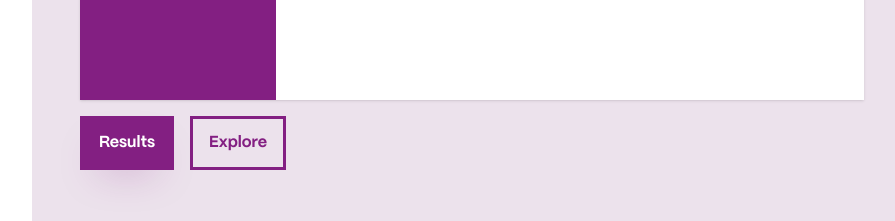
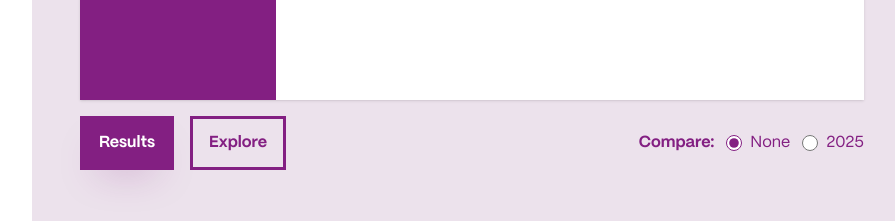
Before and after one commit to nitishspatkar/IREB-digital-sustainability-annual-survey-results-dashboard, a React (Vite) app: page /demographics in a window 1280 px wide. Shown: the part 3960-4181 px from the top of the page, without its empty margins (368-1263 px from the left). Built offline with nearby package versions, Linux system fonts and the light colour scheme.

Commit message:
implemented scatter chart for 2 other graphs as well

```diff
--- a/src/pages/demographic/graphs/DemographicProfessionalExperience.tsx
+++ b/src/pages/demographic/graphs/DemographicProfessionalExperience.tsx
@@ -1,5 +1,5 @@
 import { GenericChart } from '../../../components/GraphViews';
-import type { ChartProcessor } from '../../../components/GraphViews';
+import type { ChartProcessor, DataExtractor } from '../../../components/GraphViews';
 import { DiscussionFrequencyByExperience } from '../../explore-graphs/DiscussionFrequencyByExperience.tsx';
 import { DefinitionAwarenessByExperience } from '../../explore-graphs/DefinitionAwarenessByExperience.tsx';
 import { TrainingReasonsNoByExperience } from '../../explore-graphs/TrainingReasonsNoByExperience.tsx';
@@ -9,6 +9,8 @@ import { SustainabilityDimensionsByExperience } from '../../explore-graphs/Susta
 import { PersonIncorporatesSustainabilityByExperience } from '../../explore-graphs/PersonIncorporatesSustainabilityByExperience.tsx';
 import { HindrancesToIncorporateSustainabilityByExperience } from '../../explore-graphs/HindrancesToIncorporateSustainabilityByExperience.tsx';
 import { KnowledgeGapsByDimensionByExperience } from '../../explore-graphs/KnowledgeGapsByDimensionByExperience.tsx';
+import { createScatterPlotComparisonStrategy } from '../../../components/comparision-components/ScatterPlotComparisonStrategy';
+import { type HorizontalBarData } from '../../../components/comparision-components/HorizontalBarComparisonStrategy';
 
 // Helper to sort experience ranges naturally
 const sortExperience = (a: string, b: string) => {
@@ -67,6 +69,30 @@ const processData: ChartProcessor = (responses, palette) => {
   };
 };
 
+const professionalExperienceDataExtractor: DataExtractor<HorizontalBarData> = (responses) => {
+  const counts = new Map<string, number>();
+
+  responses.forEach((response) => {
+    const experience = response.raw.professionalExperienceYears ?? '';
+    if (experience.length > 0 && experience.toLowerCase() !== 'n/a') {
+      counts.set(experience, (counts.get(experience) ?? 0) + 1);
+    }
+  });
+
+  const sorted = Array.from(counts.entries())
+    .map(([experience, count]) => ({ label: experience, value: count }))
+    .sort((a, b) => sortExperience(a.label, b.label));
+
+  return {
+    items: sorted,
+    stats: {
+      numberOfResponses: sorted.reduce((sum, item) => sum + item.value, 0),
+    },
+  };
+};
+
+const scatterPlotComparisonStrategy = createScatterPlotComparisonStrategy();
+
 // The Component
 export const DemographicProfessionalExperience = ({
   onExplore,
@@ -78,6 +104,8 @@ export const DemographicProfessionalExperience = ({
     <GenericChart
       graphId="DemographicProfessionalExperience"
       processor={processData}
+      dataExtractor={professionalExperienceDataExtractor}
+      comparisonStrategy={scatterPlotComparisonStrategy}
       layout={{
         margin: { t: 50, r: 40, b: 60, l: 60 },
         xaxis: {
--- a/src/pages/general-awareness/graphs/DefinitionAwareness.tsx
+++ b/src/pages/general-awareness/graphs/DefinitionAwareness.tsx
@@ -1,8 +1,10 @@
 import { GenericChart } from '../../../components/GraphViews';
-import type { ChartProcessor } from '../../../components/GraphViews';
+import type { ChartProcessor, DataExtractor } from '../../../components/GraphViews';
 import { DefinitionAwarenessByRole } from '../../explore-graphs/DefinitionAwarenessByRole';
 import { DefinitionAwarenessByExperience } from '../../explore-graphs/DefinitionAwarenessByExperience';
 import { DefinitionAwarenessByAge } from '../../explore-graphs/DefinitionAwarenessByAge';
+import { createScatterPlotComparisonStrategy } from '../../../components/comparision-components/ScatterPlotComparisonStrategy';
+import { type HorizontalBarData } from '../../../components/comparision-components/HorizontalBarComparisonStrategy';
 
 const normalize = (value: string) => value.replace(/\s+/g, ' ').trim();
 
@@ -53,12 +55,46 @@ const processData: ChartProcessor = (responses, palette) => {
   };
 };
 
+const definitionAwarenessDataExtractor: DataExtractor<HorizontalBarData> = (responses) => {
+  const counts = new Map<string, number>();
+  counts.set('Yes', 0);
+  counts.set('No', 0);
+
+  responses.forEach((r) => {
+    const raw = normalize(r.raw.heardOfDigitalSustainabilityDefinition ?? '');
+    const lower = raw.toLowerCase();
+
+    if (lower === 'yes') {
+      counts.set('Yes', (counts.get('Yes') ?? 0) + 1);
+    } else if (lower === 'no') {
+      counts.set('No', (counts.get('No') ?? 0) + 1);
+    }
+  });
+
+  const labels = ['Yes', 'No'];
+  const items = labels.map((label) => ({
+    label,
+    value: counts.get(label) ?? 0,
+  }));
+
+  return {
+    items,
+    stats: {
+      numberOfResponses: items.reduce((sum, item) => sum + item.value, 0),
+    },
+  };
+};
+
+const scatterPlotComparisonStrategy = createScatterPlotComparisonStrategy();
+
 // The Component
 export const DefinitionAwareness = () => {
   return (
     <GenericChart
       graphId="DefinitionAwareness"
       processor={processData}
+      dataExtractor={definitionAwarenessDataExtractor}
+      comparisonStrategy={scatterPlotComparisonStrategy}
       layout={{
         margin: { t: 60, r: 20, b: 60, l: 48 },
         yaxis: { title: { text: 'Number of Respondents' } },
```
